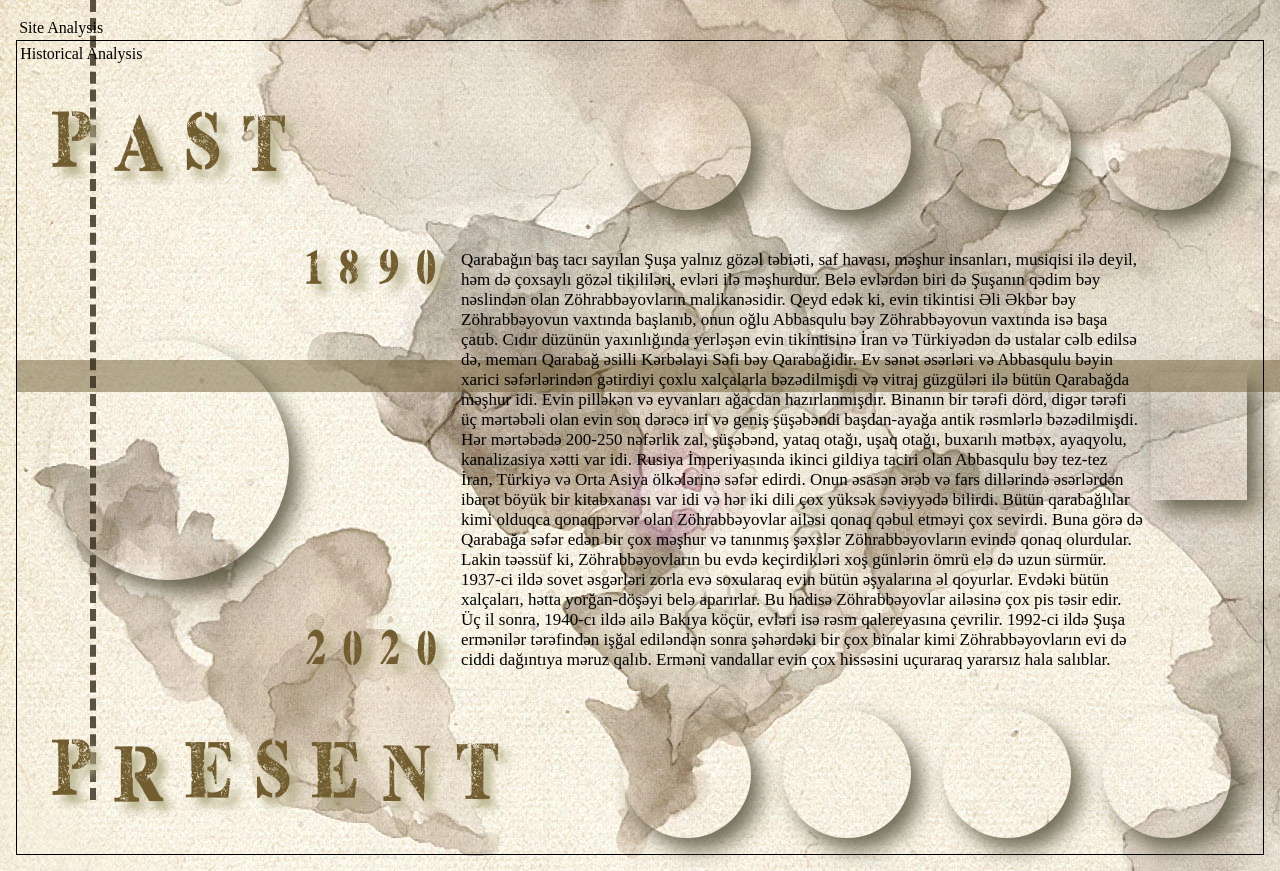
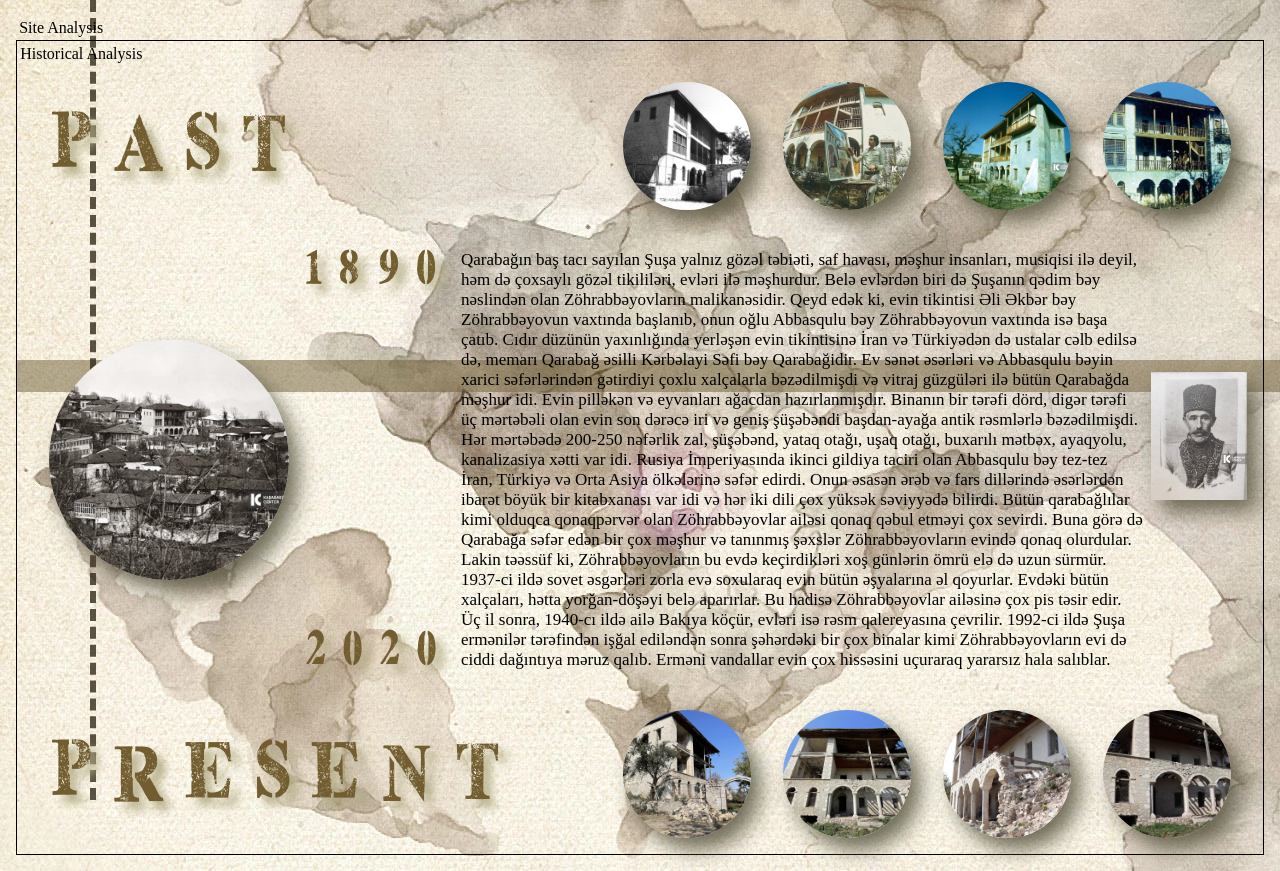
Before and after one commit to jalaf11201/Zohrabbeyovlar, a plain HTML site: page index.html in a window 1280 px wide. Drawn offline with Linux system fonts and the light colour scheme; files whose address does not match are found by name.

Commit message:
Update index.html

```diff
--- a/index.html
+++ b/index.html
@@ -18,10 +18,10 @@
             <div class="word">PAST</div>
         </div>
         <div class="image_container con">
-            <div style="background-image: url(image/house.jpg);" class="image"></div>
-            <div style="background-image: url(image/house2.jpg);" class="image"></div>
-            <div style="background-image: url(image/house3.jpg);" class="image"></div>
-            <div style="background-image: url(image/house4.jpg);" class="image"></div>
+            <div style="background-image: url(house.jpg);" class="image"></div>
+            <div style="background-image: url(house2.jpg);" class="image"></div>
+            <div style="background-image: url(house3.jpg);" class="image"></div>
+            <div style="background-image: url(house4.jpg);" class="image"></div>
         </div>
         <div class="year_container hidden">
             <div class="year">1890</div>
@@ -30,7 +30,7 @@
 
     <div class="container">
         <div class="big_image_container con_impor">
-            <div style="background-image: url(image/village.jpg);" class="big_image"></div>
+            <div style="background-image: url(village.jpg);" class="big_image"></div>
         </div>
         <div class="year_container displayed">
             <div class="year">1890</div>
@@ -70,7 +70,7 @@ Lakin təəssüf ki, Zöhrabbəyovların bu evdə keçirdikləri xoş günlərin
             </div>
         </div>
         <div class="photo_container con_impor">
-            <div style="background-image: url(image/portret.jpg);" class="photo"></div>
+            <div style="background-image: url(portret.jpg);" class="photo"></div>
         </div>
     </div>
 
@@ -79,10 +79,10 @@ Lakin təəssüf ki, Zöhrabbəyovların bu evdə keçirdikləri xoş günlərin
             <div class="word">PRESENT</div>
         </div>
         <div class="image_container con">
-            <div style="background-image: url(image/house0.jpg);" class="image"></div>
-            <div style="background-image: url(image/house02.jpg);" class="image"></div>
-            <div style="background-image: url(image/house03.jpg);" class="image"></div>
-            <div style="background-image: url(image/house04.jpg);" class="image"></div>
+            <div style="background-image: url(house0.jpg);" class="image"></div>
+            <div style="background-image: url(house02.jpg);" class="image"></div>
+            <div style="background-image: url(house03.jpg);" class="image"></div>
+            <div style="background-image: url(house04.jpg);" class="image"></div>
         </div>
         <div class="year_container hidden">
             <div class="year">2020</div>
```
